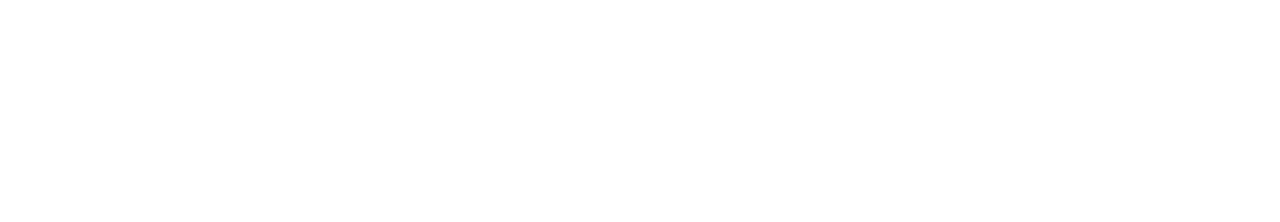
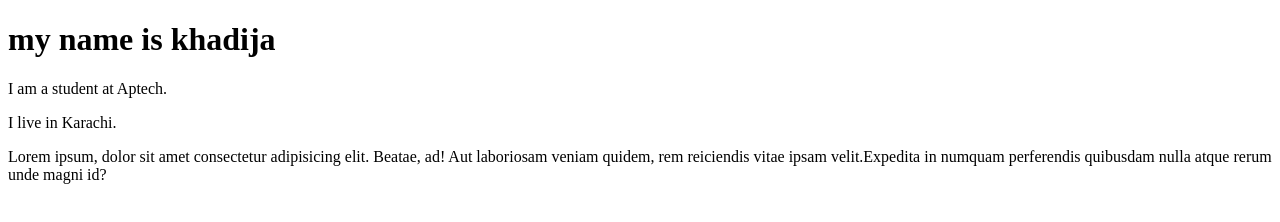
Before and after one commit to Devkhadija23/1-work, a plain HTML site: page index.html in a window 1280 px wide. Drawn offline with Linux system fonts and the light colour scheme.

Commit message:
first commit

```diff
--- a/index.html
+++ b/index.html
@@ -6,6 +6,14 @@
     <title>Document</title>
 </head>
 <body>
+<h1>my name is khadija</h1>
+
+<p>I am a student at Aptech.</p>
+
+<p>I live in Karachi.</p>
+
+ <p>Lorem ipsum, dolor sit amet consectetur adipisicing elit. Beatae, ad! Aut laboriosam veniam quidem,
+rem reiciendis vitae ipsam velit.Expedita in numquam perferendis quibusdam nulla atque rerum unde magni id?</p>
 
 </body>
 </html>
```
